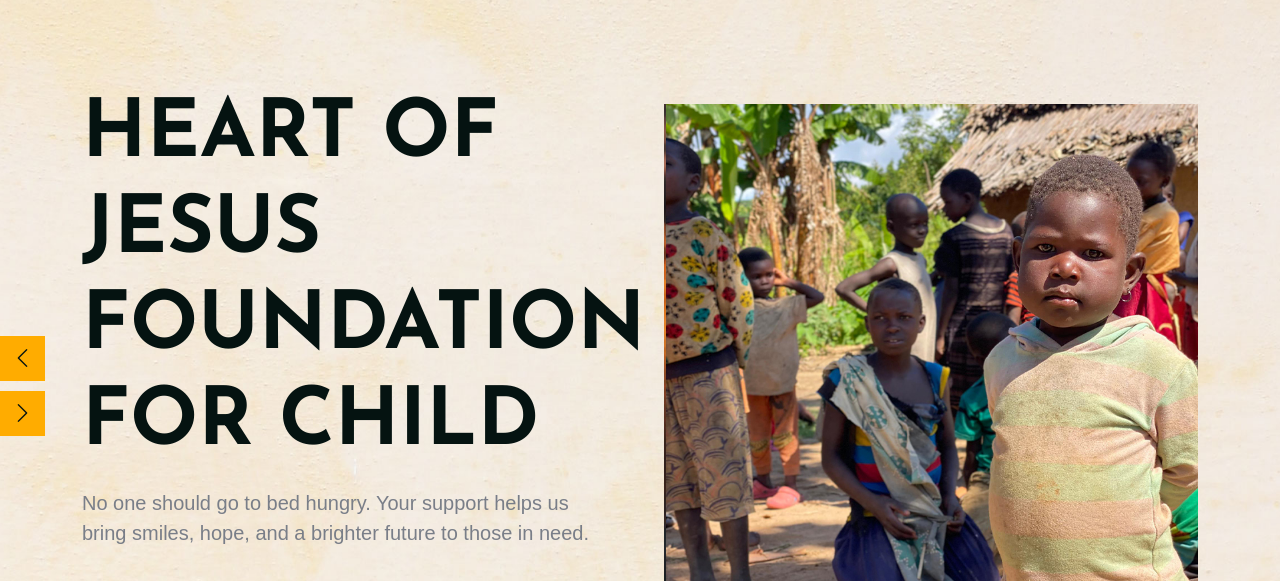
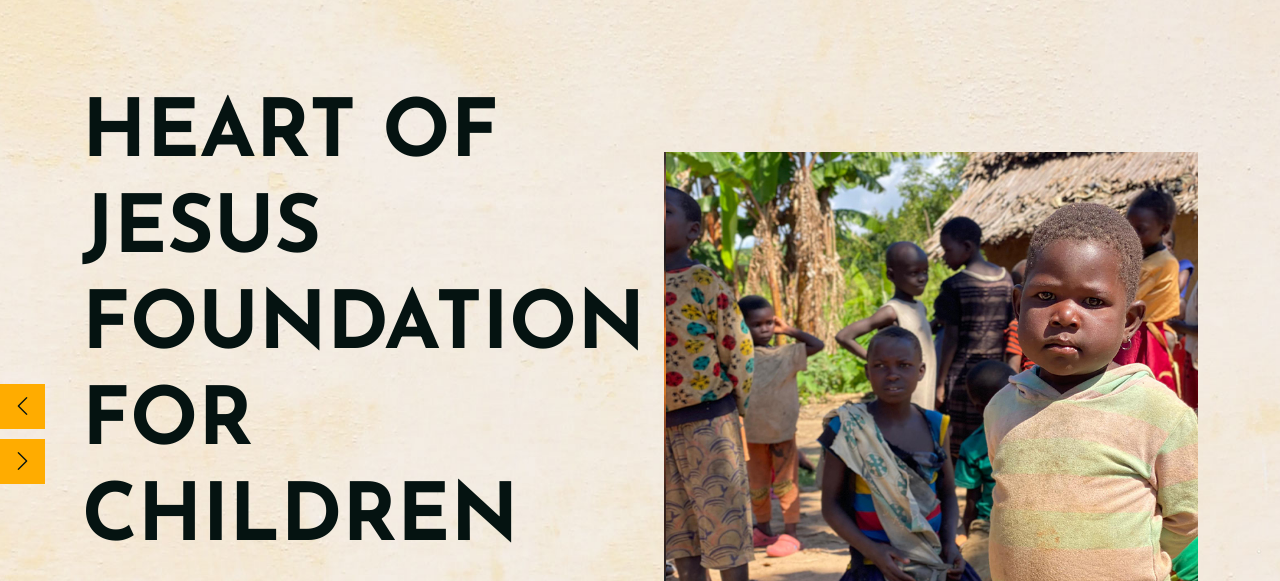
Before and after one commit to omunenevevo/heartofjesus, a plain HTML site: page index.html in a window 1280 px wide. Shown: the part 165-746 px from the top of the page. Drawn offline with Linux system fonts and the light colour scheme.

Commit message:
Update index.html

```diff
--- a/index.html
+++ b/index.html
@@ -122,7 +122,7 @@
                 <div class="row g-5 align-items-center">
                     <div class="col-lg-6">
                         <div class="carousel-text">
-                            <h2 class="display-1 text-uppercase mb-3">Heart of Jesus foundation for child</h2>
+                            <h2 class="display-1 text-uppercase mb-3">Heart of Jesus foundation for children</h2>
                             <p class="fs-5 mb-5">We believe in creating opportunities and empowering communities through
                                 education, healthcare, and sustainable development.</p>
                             <div class="d-flex">
@@ -142,7 +142,7 @@
                 <div class="row g-5 align-items-center">
                     <div class="col-lg-6">
                         <div class="carousel-text">
-                            <h1 class="display-1 text-uppercase mb-3">Heart of Jesus foundation for child</h1>
+                            <h1 class="display-1 text-uppercase mb-3">Heart of Jesus foundation for children</h1>
                             <p class="fs-5 mb-5">No one should go to bed hungry. Your support helps us bring smiles,
                                 hope, and a brighter future to those in need.</p>
                             <div class="d-flex mt-4">
```
